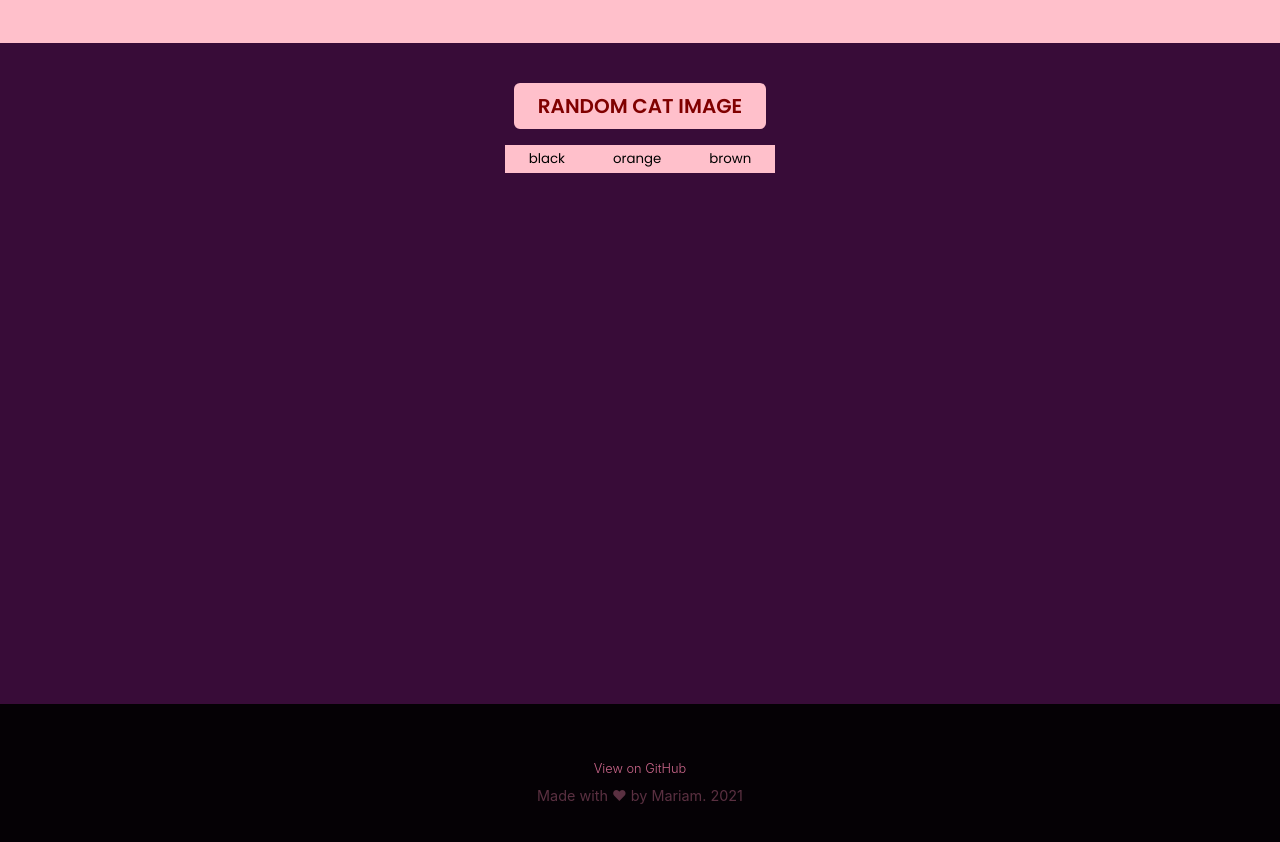
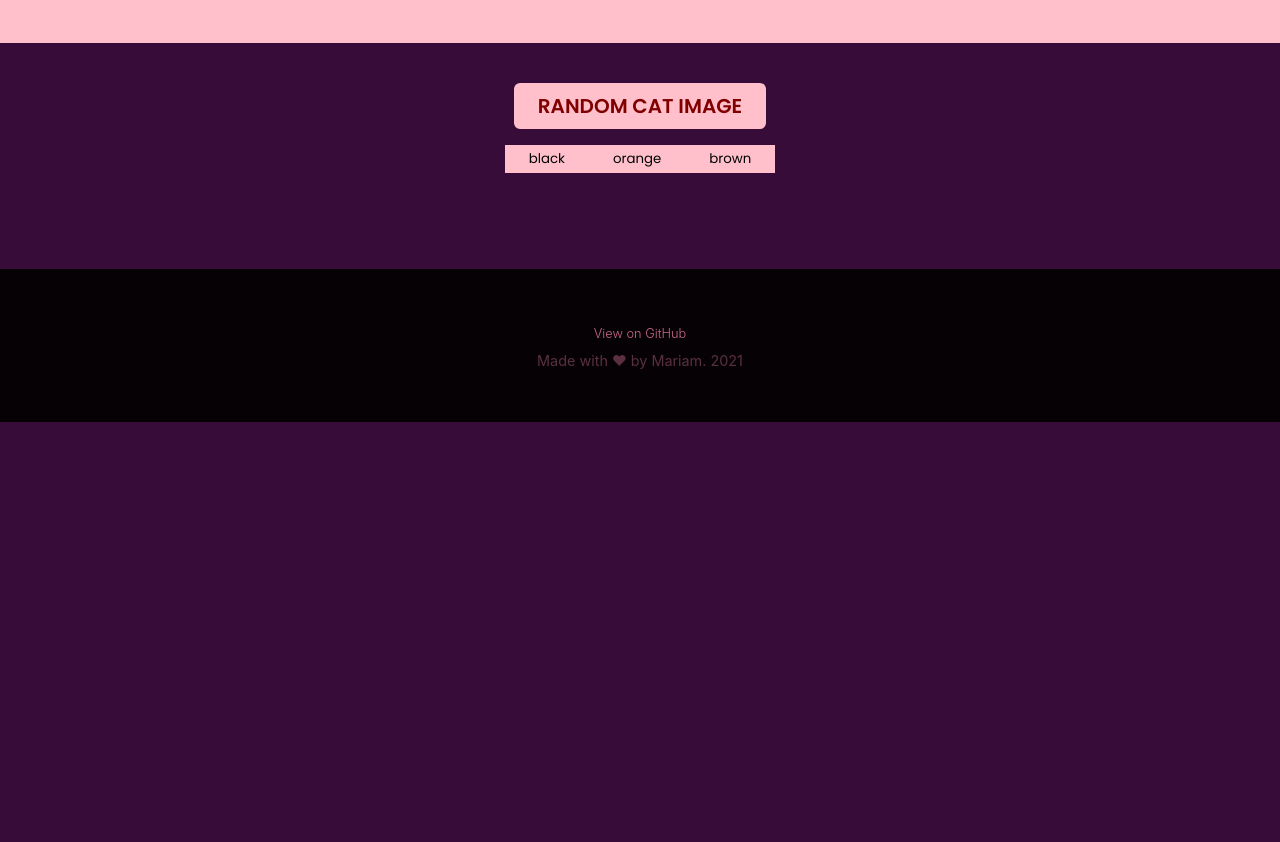
Before and after one commit to Marrockx/fetch-cats-picture, a plain HTML site: page index.html in a window 1280 px wide. Shown: the part 96-938 px from the top of the page. After the commit the page ends 800 px from the top, so only its background shows below. Drawn offline with Linux system fonts and the light colour scheme.

Commit message:
fix-footer

```diff
--- a/css/style.css
+++ b/css/style.css
@@ -8,7 +8,6 @@ body {
 
 .container {
 	margin: 0 auto;
-	height: 100vh;
 }
 
 .header-div {
@@ -151,7 +150,6 @@ main {
 /* FOOTER */
 
 .footer {
-	bottom: 0;
 	display: flex;
 	flex-direction: column;
 	justify-content: center;
```
